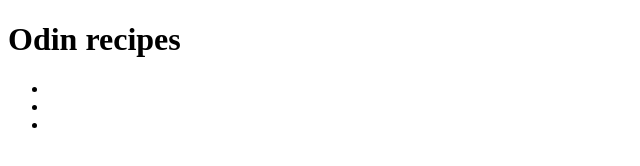
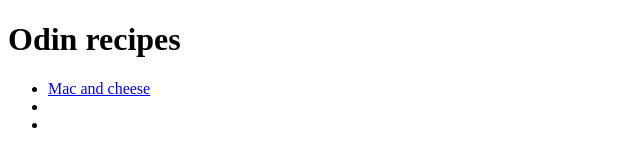
Before and after one commit to alexgroszek/odin-recepies, a plain HTML site: page index.html in a window 1280 px wide. Shown: the whole page, without its empty margins (0-640 px from the left). Drawn offline with Linux system fonts and the light colour scheme.

Commit message:
Add mac and cheese recipe to recipe list

```diff
--- a/index.html
+++ b/index.html
@@ -9,7 +9,7 @@
         <h1>Odin recipes</h1>
 
         <ul>
-            <li></li>
+            <li><a href="recipes/mac-and-cheese.html">Mac and cheese</a></li>
             <li></li>
             <li></li>
         </ul>
```
